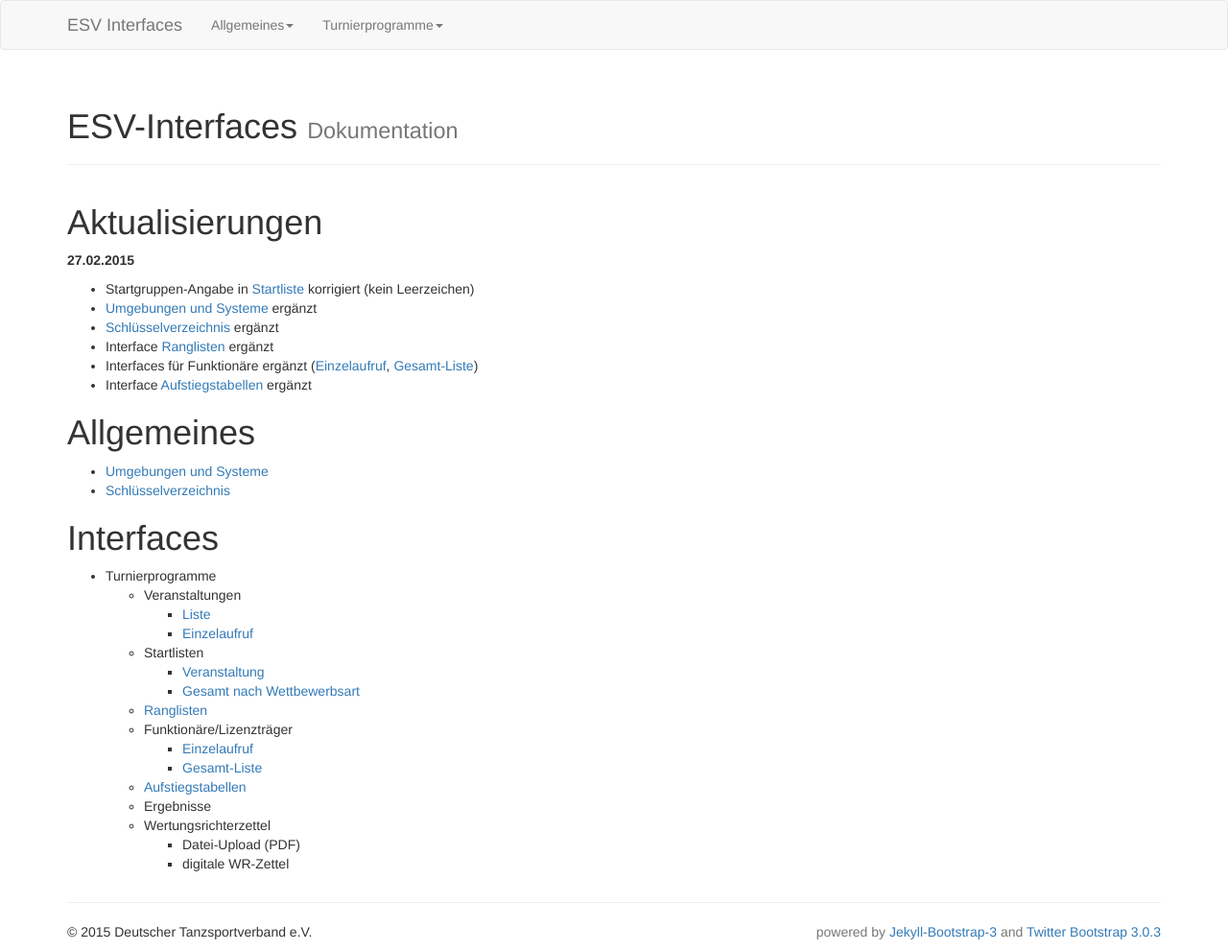
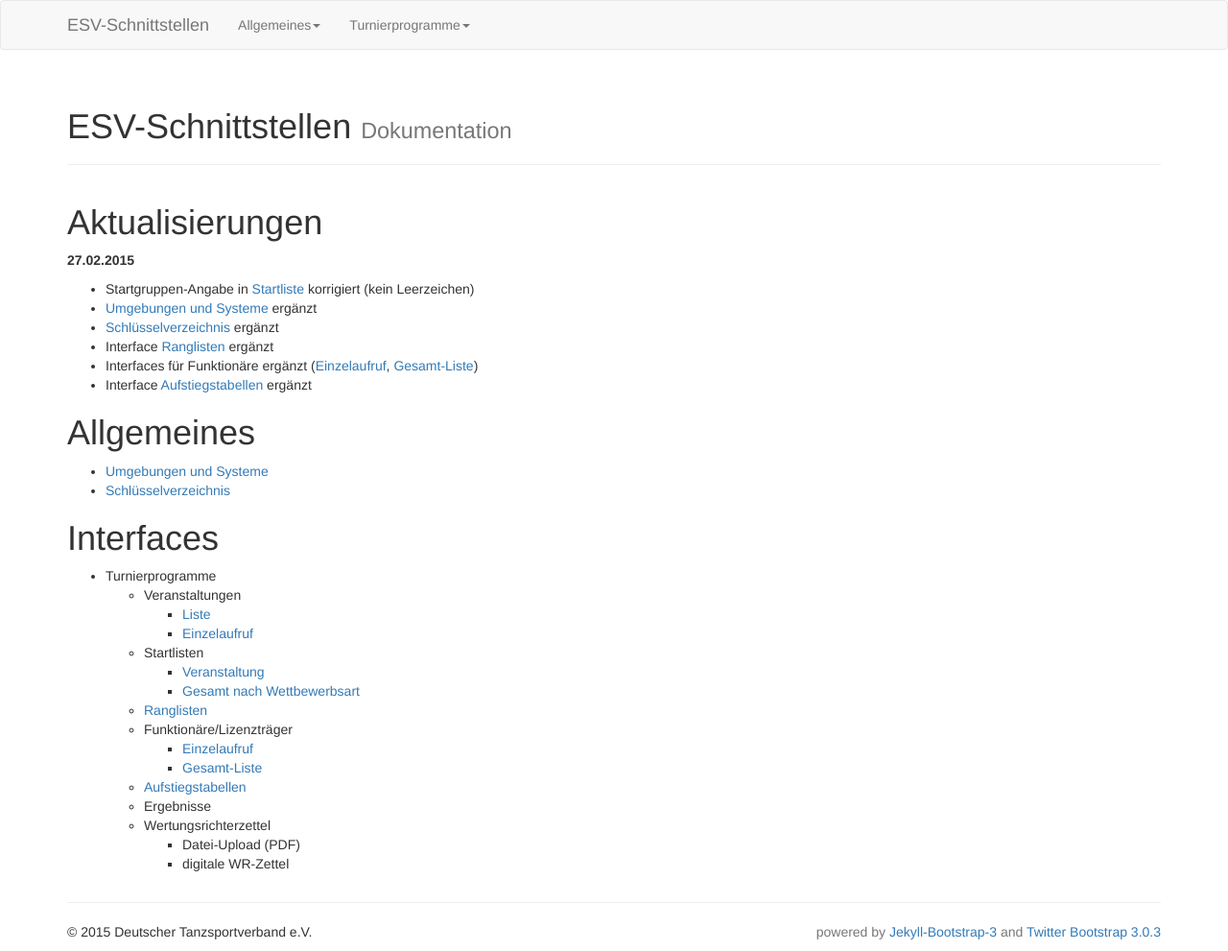
Before and after one commit to tanzsport/esv-interfaces, a Jekyll site: the page built from index.md, in a window 1280 px wide. Shown: the whole page at 96% size. Built offline with Jekyll 4.4.1, drawn with Linux system fonts in a browser that asks for light colours; nearby versions of some CDN libraries; library files that are not in the unit come from our copies.

Commit message:
Einheitliche Benennung.

```diff
--- a/_config.yml
+++ b/_config.yml
@@ -11,7 +11,7 @@ markdown: kramdown
 # Themes are encouraged to use these universal variables
 # so be sure to set them if your theme uses them.
 #
-title : ESV Interfaces
+title : ESV-Schnittstellen
 tagline: Site Tagline
 author :
   name : Deutscher Tanzsportverband e.V.
--- a/index.md
+++ b/index.md
@@ -1,6 +1,6 @@
 ---
 layout: page
-title: ESV-Interfaces
+title: ESV-Schnittstellen
 tagline: Dokumentation
 ---
 {% include JB/setup %}
```
